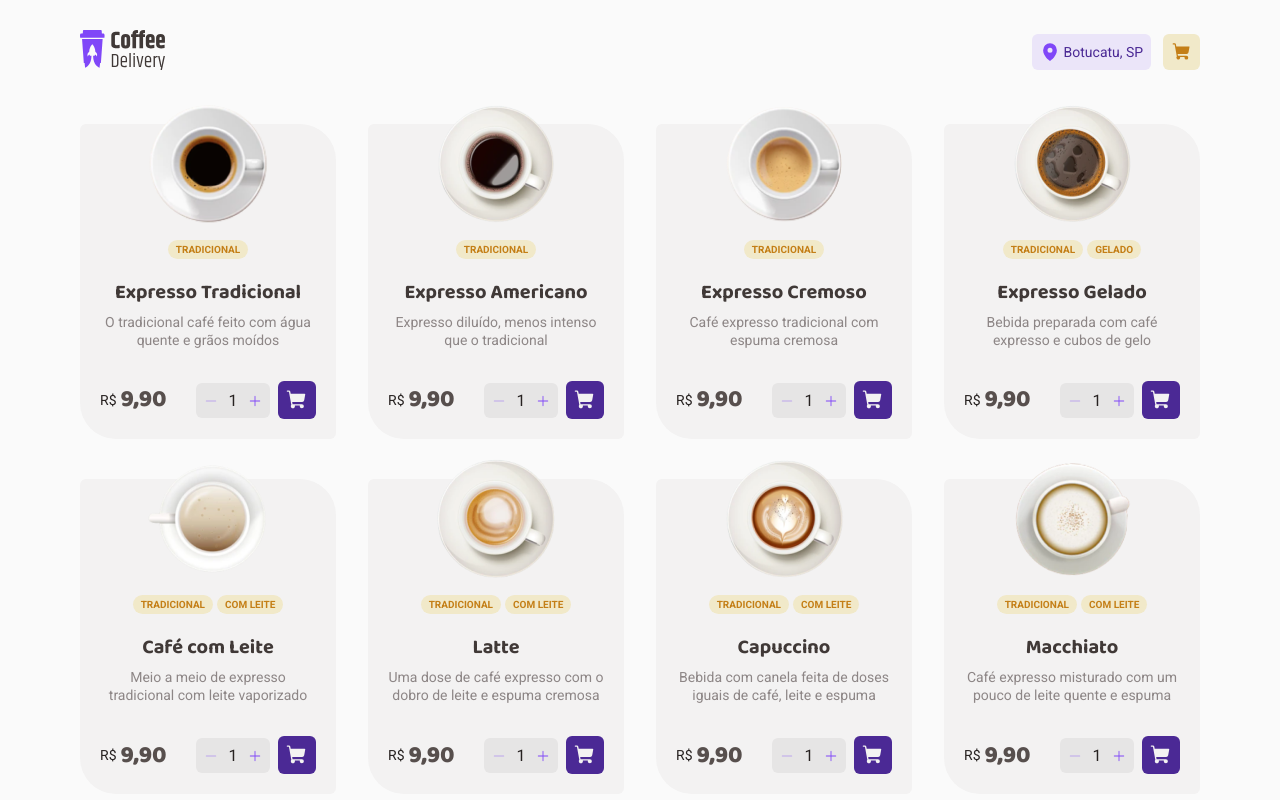
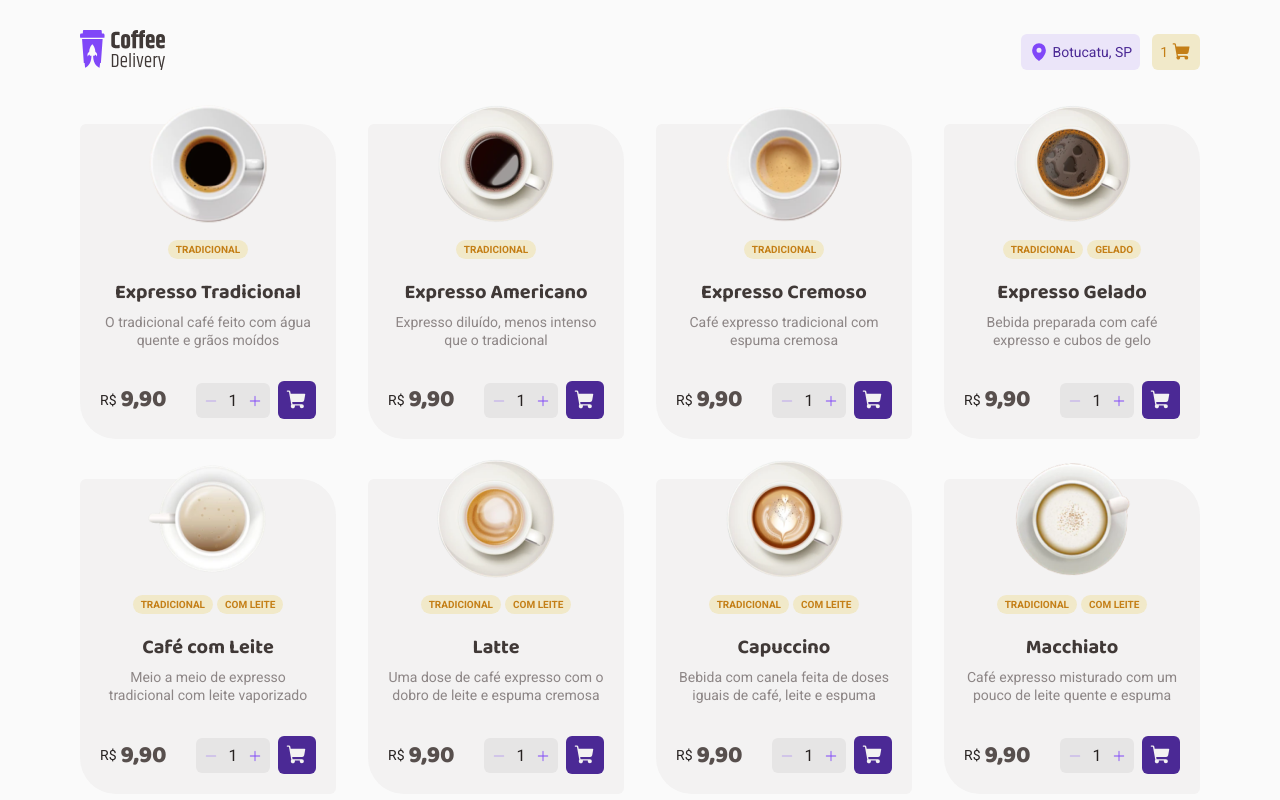
Before and after one commit to jerp86/desafio02-coffeeshop, a React (Vite) app: page / in a window 1280 px wide. Both pictures are taken after a click on the button 297 px from the left and 1054 px from the top of the page. Shown: the part 654-1454 px from the top of the page. Built offline with nearby package versions, Linux system fonts and the light colour scheme.

Commit message:
add span with cartQuantity

```diff
--- a/src/components/Header/index.tsx
+++ b/src/components/Header/index.tsx
@@ -2,8 +2,12 @@ import { MapPin, ShoppingCart } from 'phosphor-react'
 import { HeaderButton, HeaderButtonsContainer, HeaderContainer } from './styles'
 import coffeeLogo from './../../assets/coffee-delivery-logo.svg'
 import { NavLink } from 'react-router-dom'
+import { useCart } from '../../contexts/CartContext'
 
-export const Header = () => (
+export const Header = () => {
+  const { cartQuantity } = useCart()
+
+  return (
     <HeaderContainer>
       <div className="container">
         <NavLink to="/">
@@ -18,6 +22,7 @@ export const Header = () => (
 
           <NavLink to="/completeOrder">
             <HeaderButton variant="yellow">
+              {cartQuantity >= 1 && <span>{cartQuantity}</span>}
               <ShoppingCart size={20} weight="fill" />
             </HeaderButton>
           </NavLink>
@@ -25,3 +30,4 @@ export const Header = () => (
       </div>
     </HeaderContainer>
   )
+}
```
Lines whose indentation alone changed are shown as unchanged.
